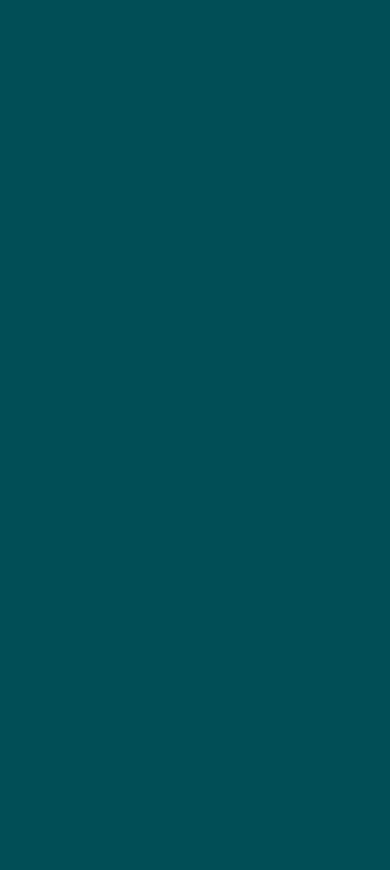
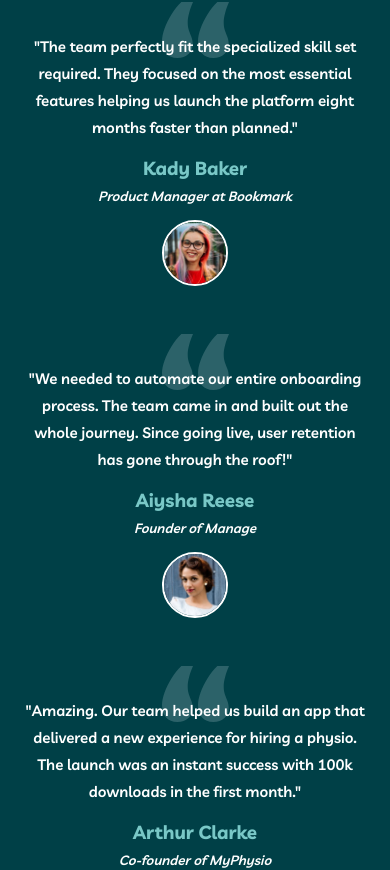
Before and after one commit to codyivy0/FM-team-multipage, a React (Vite) app: page / in a window 390 px wide. Shown: the part 1959-2829 px from the top of the page. Before the commit the page ends 1641 px from the top, so only its background shows below. Built offline with nearby package versions, Linux system fonts and the light colour scheme.

Commit message:
social section responsive

```diff
--- a/src/App.css
+++ b/src/App.css
@@ -5,10 +5,11 @@
   --clr-bg-light: #2c6269;
   --clr-bg-dark: #012f34;
 
+  --clr-bg-social: #004047;
   --clr-accent: #f67e7e;
   --clr-text: white;
   --clr-text-gray: #98a7a9;
-  --clr-border: #3c777d;
+
   --clr-line: #79c8c7;
 }
 * {
--- a/src/pages/Homepage.jsx
+++ b/src/pages/Homepage.jsx
@@ -56,6 +56,60 @@ const Homepage = () => {
           </div>
         </div>
       </section>
+
+      {/* Social Proof Section */}
+      <section className={styles.section_social}>
+        <h1 className={styles.socialHeader}>
+          Delivering real results for top companies. Some of our
+          <span className={styles.clrLightGreen}> success stories.</span>
+        </h1>
+        <div className={styles.socialCardContainer}>
+          <div className={styles.socialCard}>
+            <p>
+              &quot;The team perfectly fit the specialized skill set required.
+              They focused on the most essential features helping us launch the
+              platform eight months faster than planned.&quot;
+            </p>
+            <h3 className={styles.clrLightGreen}>Kady Baker</h3>
+            <small>Product Manager at Bookmark</small>
+            <img
+              className={styles.socialAvatar}
+              src="/avatar-kady.jpg"
+              alt="Kady Baker product manager at Bookmark"
+            />
+          </div>
+
+          <div className={styles.socialCard}>
+            <p>
+              &quot;We needed to automate our entire onboarding process. The
+              team came in and built out the whole journey. Since going live,
+              user retention has gone through the roof!&quot;
+            </p>
+            <h3 className={styles.clrLightGreen}>Aiysha Reese</h3>
+            <small>Founder of Manage</small>
+            <img
+              className={styles.socialAvatar}
+              src="/avatar-aiysha.jpg"
+              alt="Aiysha reese founder of Manage "
+            />
+          </div>
+
+          <div className={styles.socialCard}>
+            <p>
+              &quot;Amazing. Our team helped us build an app that delivered a
+              new experience for hiring a physio. The launch was an instant
+              success with 100k downloads in the first month.&quot;
+            </p>
+            <h3 className={styles.clrLightGreen}>Arthur Clarke</h3>
+            <small>Co-founder of MyPhysio</small>
+            <img
+              className={styles.socialAvatar}
+              src="/avatar-arthur.jpg"
+              alt="Arthur Clarke Co-founder of MyPhysio"
+            />
+          </div>
+        </div>
+      </section>
     </>
   );
 };
--- a/src/pages/Homepage.module.css
+++ b/src/pages/Homepage.module.css
@@ -23,6 +23,7 @@
   margin: 0;
   line-height: 2;
 }
+
 .section_build {
   background-color: var(--clr-bg-dark);
   background-image: url("/bg-pattern-home-3.svg");
@@ -70,8 +71,66 @@
   object-fit: contain;
 }
 
+.section_social {
+  text-align: center;
+  color: white;
+  background-color: var(--clr-bg-social);
+  background-image: url("/bg-pattern-home-4-about-3.svg"),
+    url("/bg-pattern-home-5.svg");
+  background-repeat: no-repeat;
+  background-position: top left, bottom right;
+  padding: 8rem 1.5rem 9rem 1.5rem;
+  display: flex;
+  flex-direction: column;
+  gap: 4rem;
+}
+.socialHeader {
+  font-size: 32px;
+  margin: 0;
+  line-height: 1;
+}
+
+.socialCardContainer {
+  display: flex;
+  flex-direction: column;
+  gap: 3rem;
+}
+
+.socialCard {
+  display: flex;
+  flex-direction: column;
+  align-items: center;
+  background-image: url("/icon-quotes.svg");
+  background-repeat: no-repeat;
+  background-position: center top;
+
+  padding-top: 1rem;
+}
+.socialCard p {
+  font-size: 15px;
+  line-height: 1.8;
+}
+.socialCard h3 {
+  margin: 0;
+  margin-bottom: 0.5rem;
+}
+.socialCard small {
+  font-style: italic;
+  margin-bottom: 1rem;
+}
+
+.socialAvatar {
+  border-radius: 50%;
+  height: 62px;
+  width: 62px;
+  border: 2px solid white;
+}
+
 .accent {
   color: var(--clr-accent);
+}
+.clrLightGreen {
+  color: var(--clr-line);
 }
 
 @media (min-width: 600px) {
@@ -94,6 +153,9 @@
   }
   .buildTextContent {
     text-align: left;
+  }
+  .section_social {
+    padding: 6rem 6rem;
   }
 }
 @media (min-width: 800px) {
@@ -141,6 +203,17 @@
     flex: 1;
     padding-left: 2rem;
   }
+
+  .section_social {
+    padding: 8rem 3rem;
+  }
+  .socialHeader {
+    font-size: 40px;
+    padding-inline: 5rem;
+  }
+  .socialCardContainer {
+    flex-direction: row;
+  }
 }
 
 @media (min-width: 1100px) {
@@ -170,4 +243,12 @@
     position: absolute;
     top: -50px;
   }
+
+  .section_social {
+    padding: 8rem 8rem;
+  }
+  .socialHeader {
+    font-size: 48px;
+    padding-inline: 5rem;
+  }
 }
```
